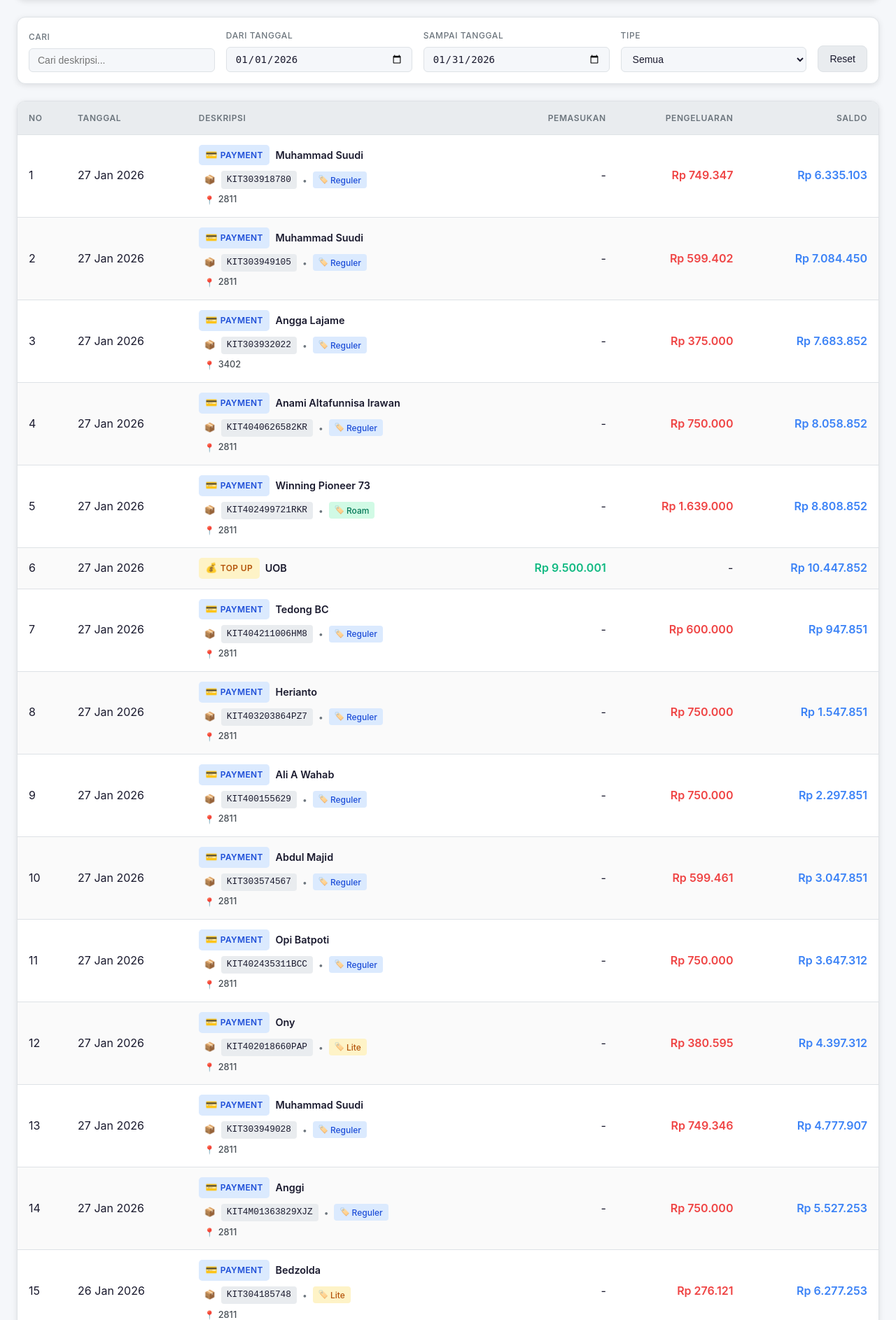
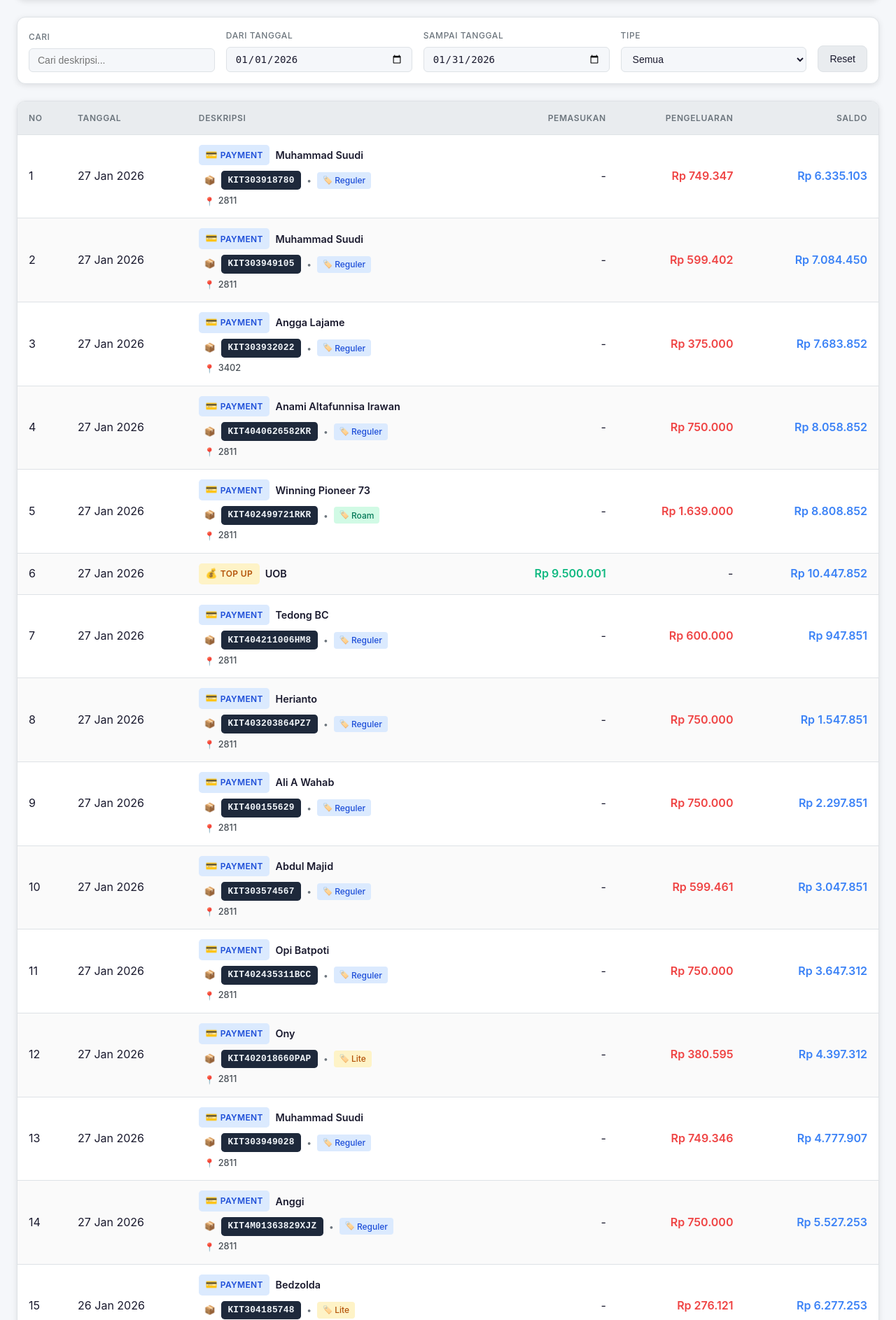
Before and after one commit to baiiput/uob-report, a PHP site: page / in a window 1280 px wide. Shown: the part 423-2309 px from the top of the page at 70% size. Run offline with PHP 8.4, Linux system fonts and the light colour scheme; data comes from the database, SQL or seed files in the repository.

Commit message:
fix: improve KIT badge contrast and visibility
- Change KIT background to dark slate (#1e293b) for better contrast
- Use light text color (#f1f5f9) for better readability
- Add border for dark mode
- Increase font weight and padding

https://claude.ai/code/session_01VeZduvLmGdtQGkt1SJM1KC

```diff
--- a/assets/css/style.css
+++ b/assets/css/style.css
@@ -986,11 +986,18 @@ button, a, input, select, textarea {
 .desc-kit {
     font-family: 'Courier New', monospace;
     font-size: 0.8rem;
-    background-color: var(--bg-tertiary);
-    padding: 0.15rem 0.5rem;
-    border-radius: 0.25rem;
-    color: var(--text-primary);
-    font-weight: 500;
+    background-color: #1e293b;
+    padding: 0.2rem 0.6rem;
+    border-radius: 0.3rem;
+    color: #f1f5f9;
+    font-weight: 600;
+    letter-spacing: 0.02em;
+}
+
+[data-theme="dark"] .desc-kit {
+    background-color: #0f172a;
+    color: #e2e8f0;
+    border: 1px solid #334155;
 }
 
 .desc-separator {
```
